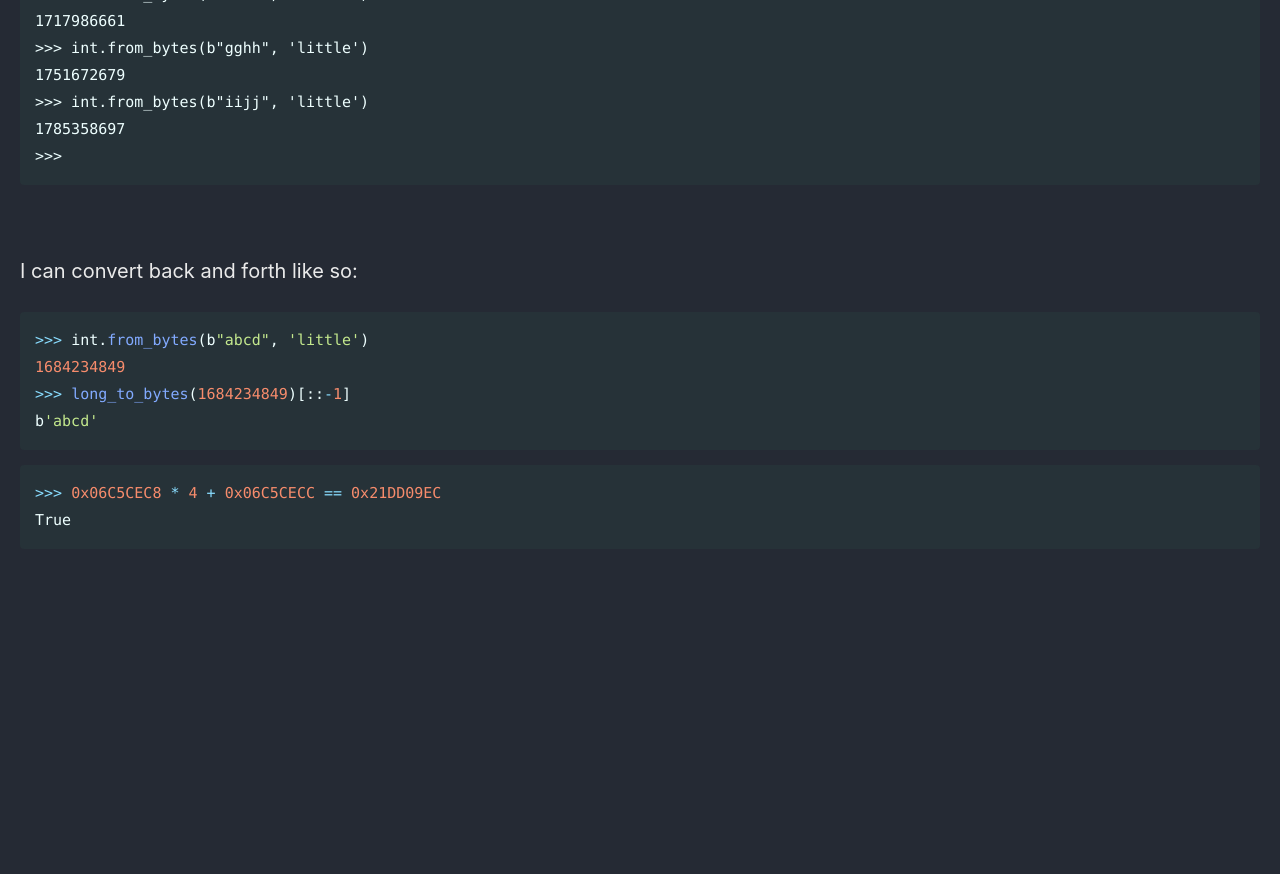
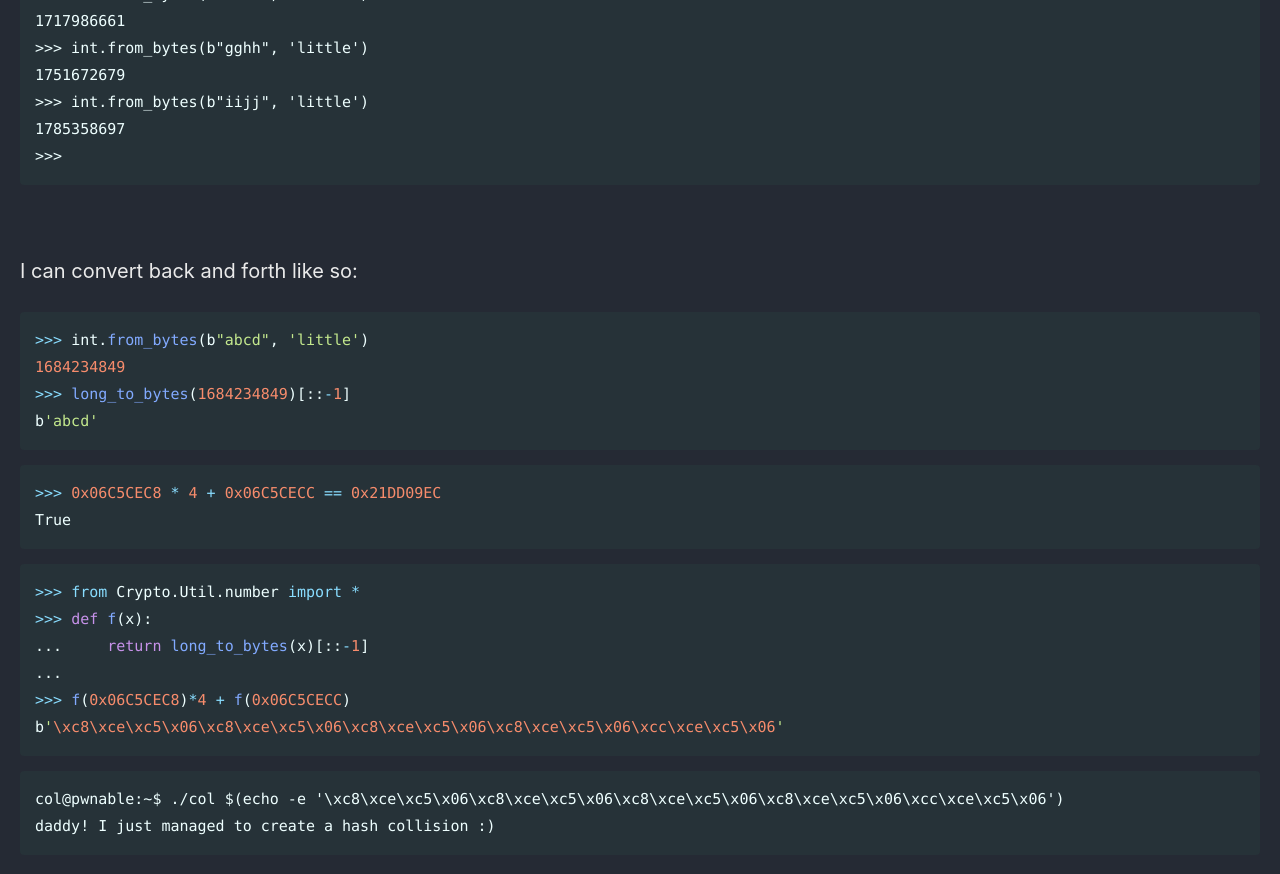
Before and after one commit to Connor-McCartney/Connor-McCartney.github.io, a Jekyll site: the page built from _pages/misc/pwn.md, in a window 1280 px wide and 900 px high, scrolled down 14937 px. Shown: the top 874 px of the window. Built offline with Jekyll 4.4.1, drawn with Linux system fonts in a browser that asks for light colours; cached includes are drawn as plain includes; before the commit the page ends 15531 px from its top, so only the background shows below that.

Commit message:
Update pwn.md

````diff
--- a/_pages/misc/pwn.md
+++ b/_pages/misc/pwn.md
@@ -632,3 +632,18 @@ b'abcd'
 >>> 0x06C5CEC8 * 4 + 0x06C5CECC == 0x21DD09EC
 True
 ```
+
+
+```python
+>>> from Crypto.Util.number import *
+>>> def f(x):
+...     return long_to_bytes(x)[::-1]
+...
+>>> f(0x06C5CEC8)*4 + f(0x06C5CECC)
+b'\xc8\xce\xc5\x06\xc8\xce\xc5\x06\xc8\xce\xc5\x06\xc8\xce\xc5\x06\xcc\xce\xc5\x06'
+```
+
+```
+col@pwnable:~$ ./col $(echo -e '\xc8\xce\xc5\x06\xc8\xce\xc5\x06\xc8\xce\xc5\x06\xc8\xce\xc5\x06\xcc\xce\xc5\x06')
+daddy! I just managed to create a hash collision :)
+```
````
